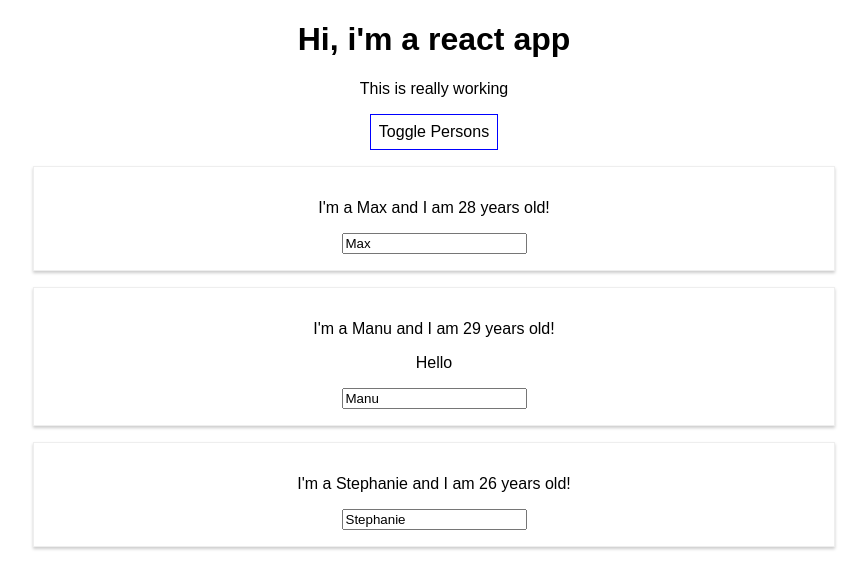
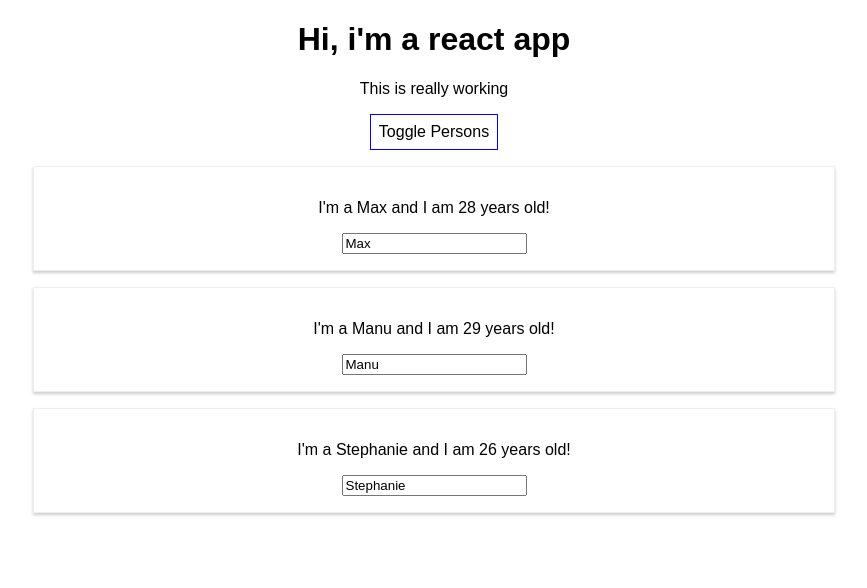
Before and after one commit to dlipinski/react-complete-guide, a React (Create React App) app in the folder fourth_section/lesson/: page / in a window 1280 px wide. Both pictures are taken after a click on the button "Toggle Persons". Shown: the top 588 px of the page, without its empty margins (206-1073 px from the left). Built offline with nearby package versions, Linux system fonts and the light colour scheme.

Commit message:
56. Outputting Lists

```diff
--- a/fourth_section/lesson/src/App.js
+++ b/fourth_section/lesson/src/App.js
@@ -54,17 +54,11 @@
     if ( this.state.showPersons ) {
       persons = (
         <div>
-          <Person
-            name={this.state.persons[0].name}
-            age={this.state.persons[0].age}/>
-          <Person
-            name={this.state.persons[1].name}
-            age={this.state.persons[1].age}
-            click={this.switchNameHandler.bind(this, 'Max!')}
-            changed={this.nameChangedHandler}> Hello </Person>
-          <Person
-            name={this.state.persons[2].name}
-            age={this.state.persons[2].age}/>
+          {this.state.persons.map(person => {
+            return <Person
+            name={person.name}
+            age={person.age} />
+          })}
         </div>
       );
     }
```
